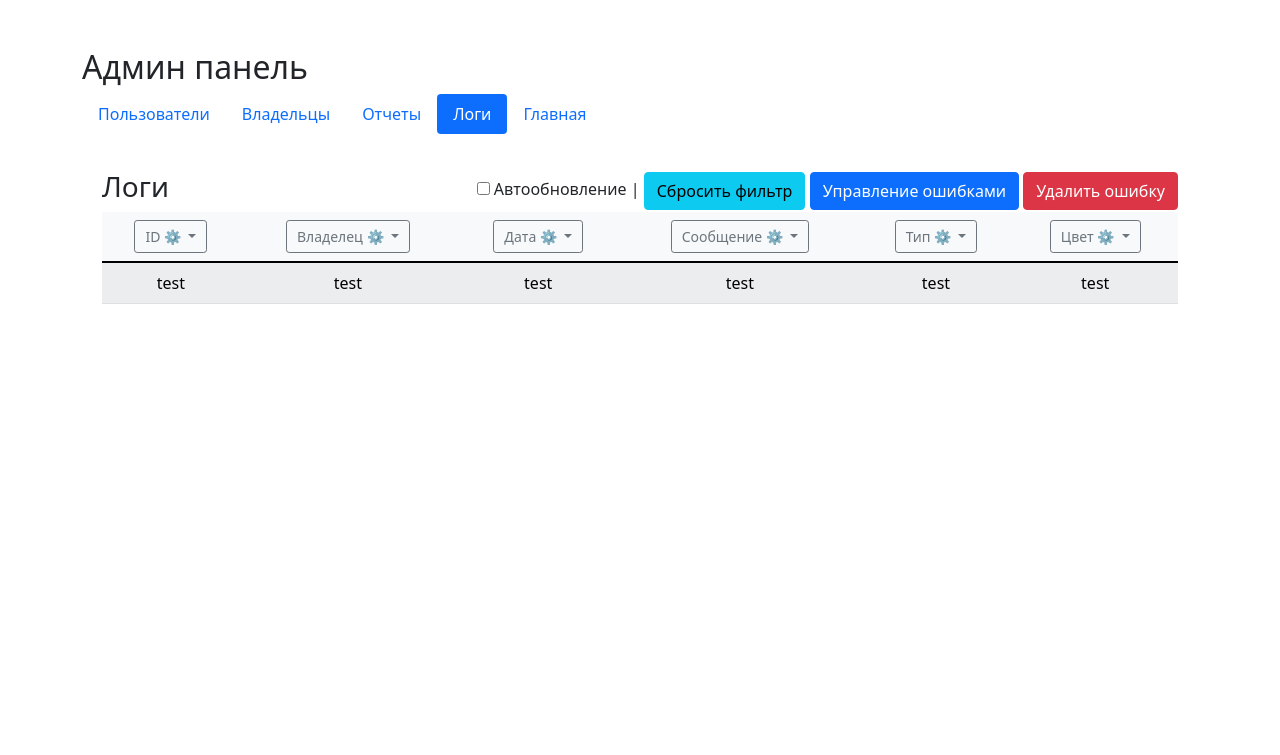
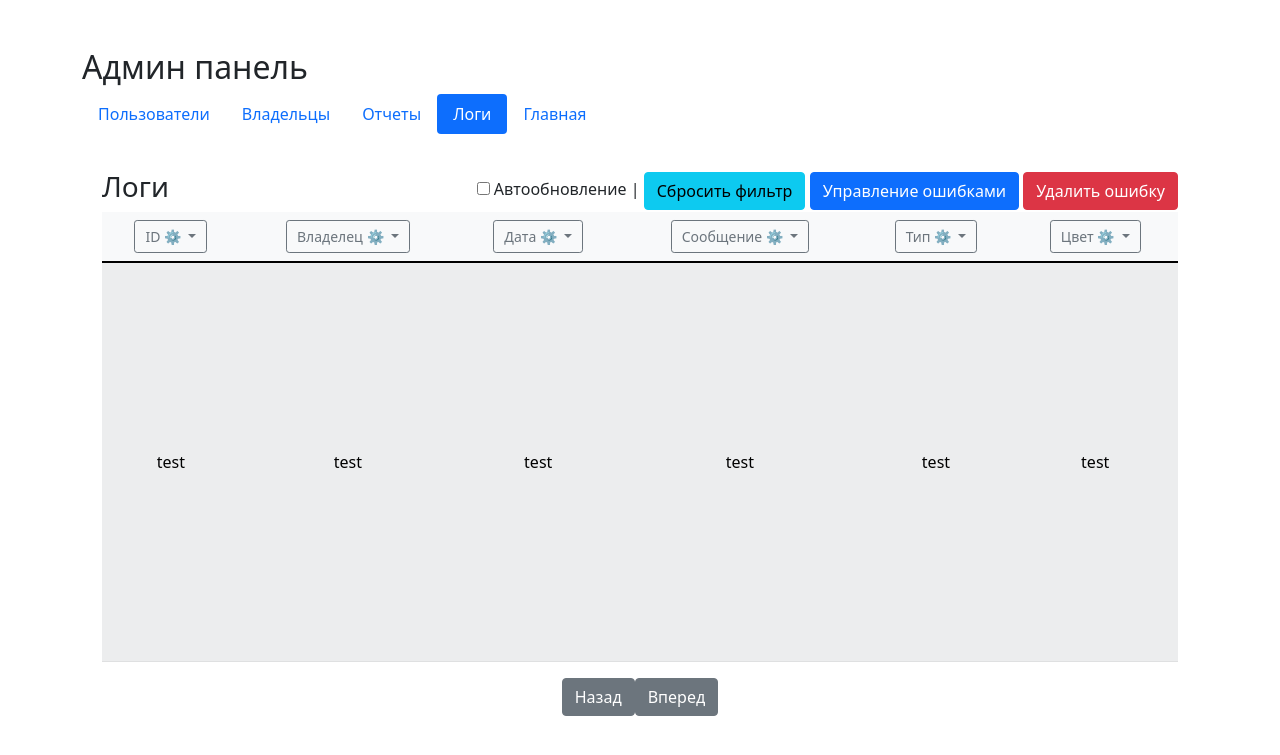
Before and after one commit to Asclepius1/gold-serv-log, a FastAPI app: template templates/admin-panel.html in a window 1280 px wide, after a click on "Логи". Shown: the top 755 px of the page. Run offline with FastAPI, Linux system fonts and the light colour scheme; the template is opened without the code that fills it, so the values that code supplies are empty; parts of the project's set-up code (start-up, migrations or seed data) failed here and were passed over.

Commit message:
scroll to log table

```diff
--- a/static/css/admin.css
+++ b/static/css/admin.css
@@ -88,3 +88,23 @@ align-items: center;
     height: 1.25rem;
     cursor: pointer;
 }
+
+#logsTableContainer {
+    max-height: 500px; /* Установите высоту контейнера для таблицы */
+    overflow-y: auto;  /* Разрешаем вертикальную прокрутку */
+  }
+
+  #logsFullTable {
+    width: 100%;
+  }
+
+  #logsThead th {
+    position: sticky; /* Закрепляем заголовки таблицы */
+    top: 0;
+    z-index: 1; /* Устанавливаем z-index, чтобы заголовки оставались поверх контента */
+  }
+
+  #logsTable {
+    overflow-y: scroll;
+    height: 400px; /* Установите высоту таблицы для прокрутки */
+  }
--- a/templates/admin-panel.html
+++ b/templates/admin-panel.html
@@ -120,8 +120,9 @@
                         <button type="button" class="btn btn-danger" onclick="showDeleteErrorModal()">Удалить ошибку</button>
                     </div>
                 </div>
-                <table class="table table-striped table-light ">
-                    <thead>
+                <div class="" id="logsTableContainer">
+                    <table class="table table-striped table-light" id="logsFullTable">
+                        <thead id="logsThead">
                             <tr>
                             <th scope="col">
                                 <div class="dropdown">
@@ -217,12 +218,6 @@
                                         Цвет ⚙
                                     </button>
                                     <ul class="dropdown-menu ddm p-3">
-                                    <!-- <li>
-                                        <button class="dropdown-item dditc" onclick='toggleSort("color")'>
-                                            <i class="bi bi-sort-alpha-down"></i> Сортировать ↑↓
-                                        </button>
-                                    </li> -->
-                                    <!-- <li><hr class="dropdown-divider dddd"></li> -->
                                         <li>
                                             <button class="dropdown-item dditc d-flex align-items-center" id="filter-color-green" onclick="selectColor('green')">
                                                 <span class="color-box" style="background-color: #d1e7dd;"></span>
@@ -263,6 +258,11 @@
                             </tr>
                         </tbody>
                     </table>
+                </div>
+                <div id="pagination" class="d-flex justify-content-center">
+                    <button id="prevPage" class="btn btn-secondary" onclick="loadLogs(currentPage - 1)">Назад</button>
+                    <button id="nextPage" class="btn btn-secondary" onclick="loadLogs(currentPage + 1)">Вперед</button>
+                </div>
             </div>
         </div>
     </div>
```
Also changed, not shown: static/js/admin/logs.js (+18 -22 lines). Lines whose indentation alone changed are shown as unchanged.
